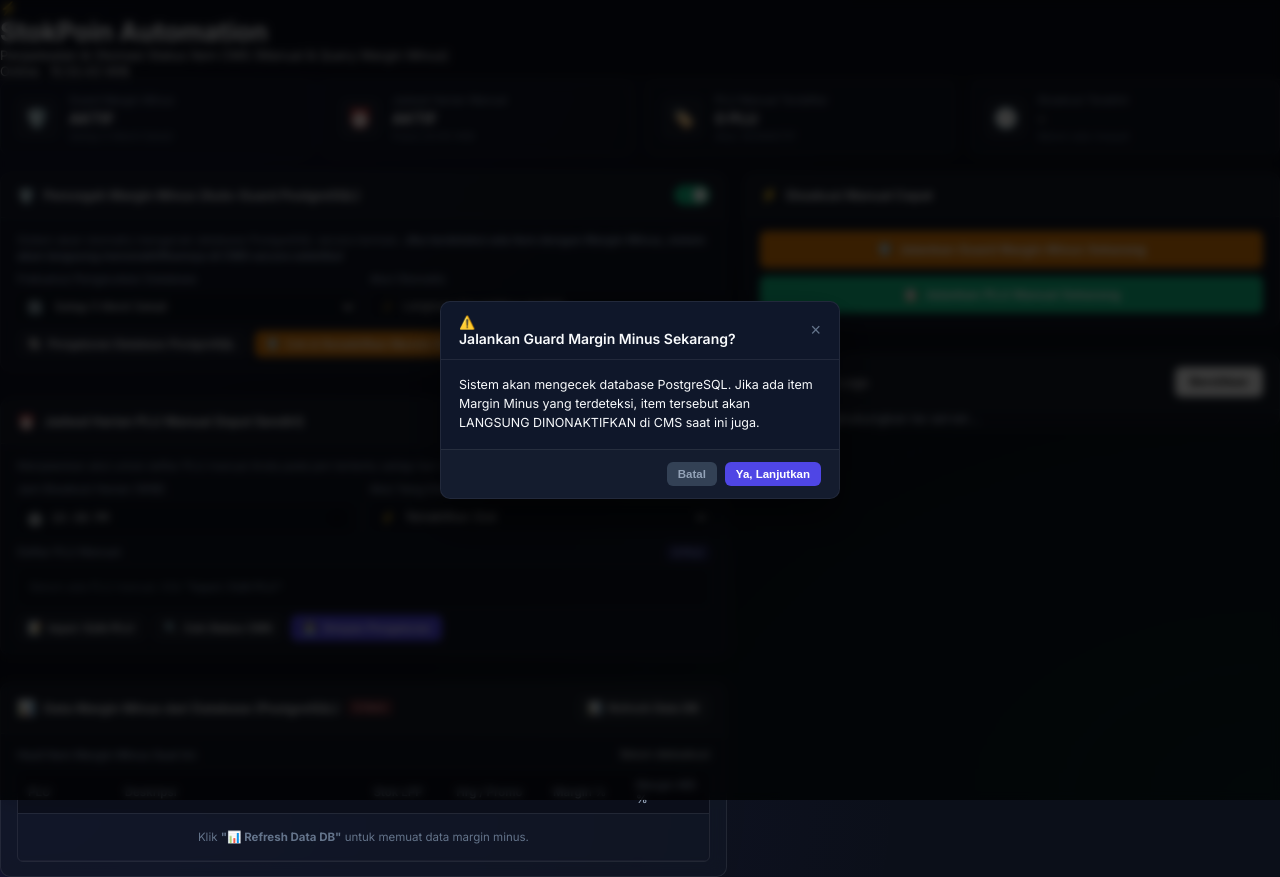
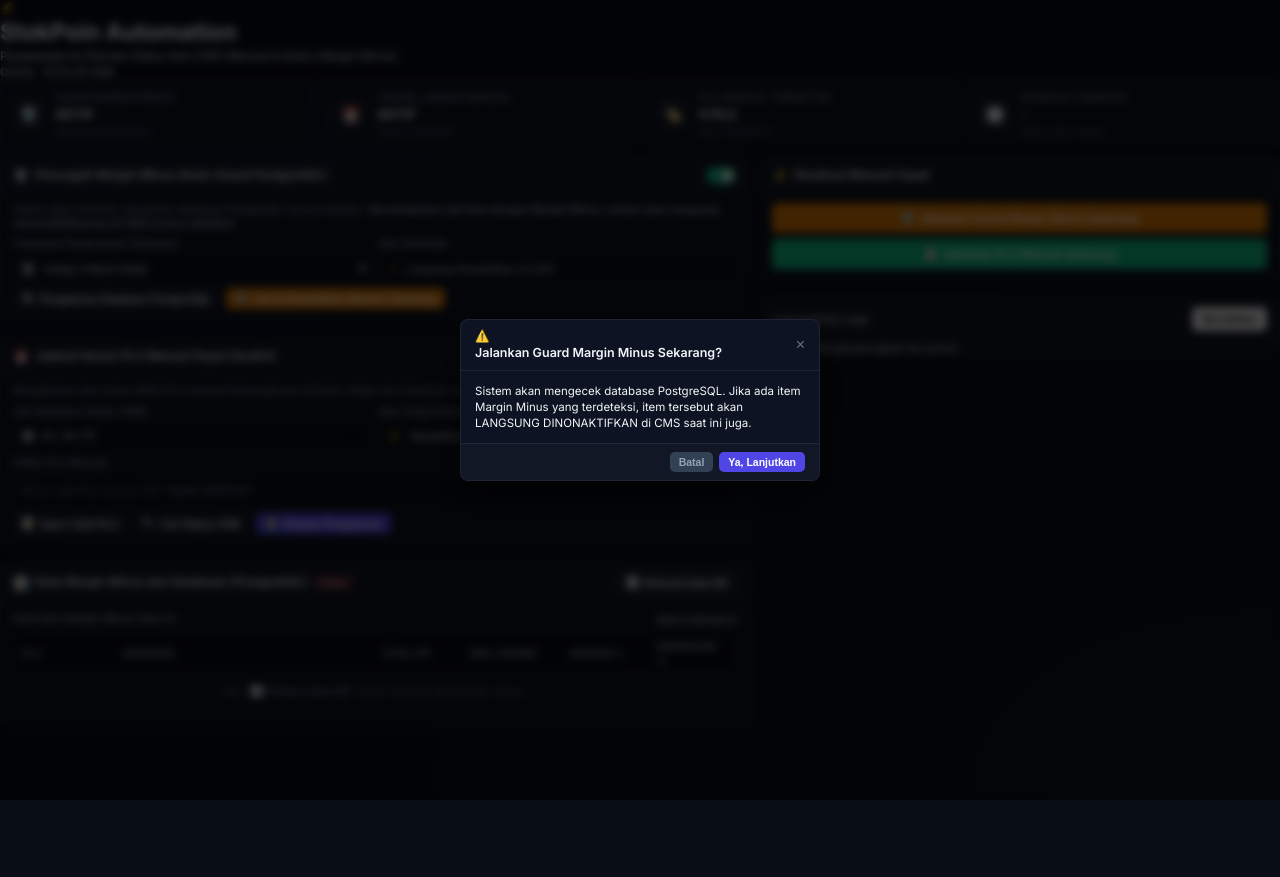
Before and after one commit to edpspibdl/AUTOMATION-ADMIN-PANEL, a website: page public/index.html in a window 1280 px wide. Both pictures are taken after a click on the button "🛡️ Cek & Nonaktifkan Marmin Sekarang". After the commit the page ends 800 px from the top, so only its background shows below. Drawn offline with Linux system fonts and the light colour scheme; no server answers.

Commit message:
style: make dashboard UI ultra compact with high-density padding and font sizing

```diff
--- a/public/css/style.css
+++ b/public/css/style.css
@@ -1,32 +1,32 @@
 /* ==========================================================================
-   STOKPOIN AUTOMATION DASHBOARD - STYLESHEET
-   Compact Glassmorphism Dark Theme
+   STOKPOIN AUTOMATION DASHBOARD - ULTRA COMPACT THEME
+   High-density glassmorphism dark theme for efficient monitoring
    ========================================================================== */
 
 :root {
-  --bg-main: #0b0f19;
-  --bg-card: rgba(18, 24, 38, 0.7);
-  --bg-card-hover: rgba(26, 35, 54, 0.85);
-  --border-color: rgba(255, 255, 255, 0.08);
-  --border-focus: rgba(99, 102, 241, 0.5);
+  --bg-main: #090d16;
+  --bg-card: rgba(15, 20, 32, 0.75);
+  --bg-card-hover: rgba(22, 30, 48, 0.85);
+  --border-color: rgba(255, 255, 255, 0.07);
+  --border-focus: rgba(99, 102, 241, 0.6);
 
   --primary: #4f46e5;
   --primary-hover: #4338ca;
-  --primary-glow: rgba(79, 70, 229, 0.35);
+  --primary-glow: rgba(79, 70, 229, 0.3);
 
   --success: #10b981;
-  --success-glow: rgba(16, 185, 129, 0.3);
+  --success-glow: rgba(16, 185, 129, 0.25);
   --warning: #f59e0b;
   --danger: #ef4444;
-  --danger-glow: rgba(239, 68, 68, 0.3);
+  --danger-glow: rgba(239, 68, 68, 0.25);
 
-  --text-main: #f8fafc;
+  --text-main: #f1f5f9;
   --text-muted: #94a3b8;
   --text-dim: #64748b;
 
-  --radius-sm: 6px;
-  --radius-md: 10px;
-  --radius-lg: 14px;
+  --radius-sm: 5px;
+  --radius-md: 8px;
+  --radius-lg: 10px;
 }
 
 * {
@@ -39,23 +39,24 @@ body {
   font-family: 'Inter', -apple-system, BlinkMacSystemFont, "Segoe UI", Roboto, sans-serif;
   background-color: var(--bg-main);
   background-image:
-    radial-gradient(at 0% 0%, rgba(79, 70, 229, 0.12) 0px, transparent 50%),
-    radial-gradient(at 100% 100%, rgba(16, 185, 129, 0.08) 0px, transparent 50%);
+    radial-gradient(at 0% 0%, rgba(79, 70, 229, 0.1) 0px, transparent 50%),
+    radial-gradient(at 100% 100%, rgba(16, 185, 129, 0.06) 0px, transparent 50%);
   background-attachment: fixed;
   color: var(--text-main);
   min-height: 100vh;
   display: flex;
   flex-direction: column;
-  font-size: 13px;
+  font-size: 11.5px;
+  line-height: 1.4;
 }
 
 /* ==========================================================================
-   APP HEADER
+   APP HEADER (COMPACT)
    ========================================================================== */
 .app-header {
-  background: rgba(11, 15, 25, 0.85);
-  backdrop-filter: blur(12px);
-  -webkit-backdrop-filter: blur(12px);
+  background: rgba(9, 13, 22, 0.9);
+  backdrop-filter: blur(10px);
+  -webkit-backdrop-filter: blur(10px);
   border-bottom: 1px solid var(--border-color);
   position: sticky;
   top: 0;
@@ -63,9 +64,9 @@ body {
 }
 
 .header-container {
-  max-width: 1400px;
+  max-width: 1440px;
   margin: 0 auto;
-  padding: 10px 20px;
+  padding: 6px 16px;
   display: flex;
   justify-content: space-between;
   align-items: center;
@@ -74,44 +75,44 @@ body {
 .brand-section {
   display: flex;
   align-items: center;
-  gap: 12px;
+  gap: 8px;
 }
 
 .brand-logo {
-  font-size: 24px;
-  background: rgba(255, 255, 255, 0.05);
-  padding: 6px;
+  font-size: 16px;
+  background: rgba(255, 255, 255, 0.04);
+  padding: 4px;
   border-radius: var(--radius-sm);
   border: 1px solid var(--border-color);
 }
 
 .brand-title {
-  font-size: 16px;
+  font-size: 13.5px;
   font-weight: 700;
-  letter-spacing: -0.3px;
+  letter-spacing: -0.2px;
   background: linear-gradient(135deg, #fff 0%, #cbd5e1 100%);
   -webkit-background-clip: text;
   -webkit-text-fill-color: transparent;
 }
 
 .brand-subtitle {
-  font-size: 11px;
+  font-size: 10px;
   color: var(--text-muted);
 }
 
 .header-status {
   display: flex;
   align-items: center;
-  gap: 10px;
+  gap: 8px;
 }
 
 .status-badge {
   display: inline-flex;
   align-items: center;
-  gap: 6px;
-  padding: 4px 10px;
-  border-radius: 20px;
-  font-size: 11px;
+  gap: 5px;
+  padding: 2px 8px;
+  border-radius: 12px;
+  font-size: 10px;
   font-weight: 600;
   border: 1px solid transparent;
 }
@@ -123,26 +124,26 @@ body {
 }
 
 .pulse-dot {
-  width: 6px;
-  height: 6px;
+  width: 5px;
+  height: 5px;
   border-radius: 50%;
   background: var(--success);
-  box-shadow: 0 0 8px var(--success);
+  box-shadow: 0 0 6px var(--success);
   animation: pulse 2s infinite;
 }
 
 @keyframes pulse {
-  0% { transform: scale(0.95); opacity: 0.8; }
+  0% { transform: scale(0.9); opacity: 0.8; }
   50% { transform: scale(1.2); opacity: 1; }
-  100% { transform: scale(0.95); opacity: 0.8; }
+  100% { transform: scale(0.9); opacity: 0.8; }
 }
 
 .clock-badge {
-  background: rgba(255, 255, 255, 0.04);
+  background: rgba(255, 255, 255, 0.03);
   border: 1px solid var(--border-color);
-  padding: 4px 10px;
+  padding: 3px 8px;
   border-radius: var(--radius-sm);
-  font-size: 11px;
+  font-size: 10.5px;
   font-family: monospace;
   color: var(--text-muted);
 }
@@ -151,9 +152,9 @@ body {
    CONTAINER & WORKSPACE LAYOUT
    ========================================================================== */
 .container {
-  max-width: 1400px;
+  max-width: 1440px;
   margin: 0 auto;
-  padding: 16px 20px;
+  padding: 10px 16px;
   flex: 1;
   width: 100%;
 }
@@ -161,25 +162,25 @@ body {
 .metrics-grid {
   display: grid;
   grid-template-columns: repeat(4, 1fr);
-  gap: 12px;
-  margin-bottom: 16px;
+  gap: 8px;
+  margin-bottom: 10px;
 }
 
 .metric-card {
   background: var(--bg-card);
   border: 1px solid var(--border-color);
-  border-radius: var(--radius-md);
-  padding: 12px 16px;
+  border-radius: var(--radius-sm);
+  padding: 8px 12px;
   display: flex;
   align-items: center;
-  gap: 12px;
+  gap: 10px;
   backdrop-filter: blur(8px);
 }
 
 .metric-icon {
-  font-size: 20px;
-  width: 40px;
-  height: 40px;
+  font-size: 16px;
+  width: 32px;
+  height: 32px;
   border-radius: var(--radius-sm);
   background: rgba(255, 255, 255, 0.04);
   display: flex;
@@ -194,100 +195,102 @@ body {
 }
 
 .metric-label {
-  font-size: 11px;
+  font-size: 10px;
   color: var(--text-muted);
+  text-transform: uppercase;
+  letter-spacing: 0.3px;
 }
 
 .metric-value {
-  font-size: 15px;
+  font-size: 13px;
   font-weight: 700;
   color: var(--text-main);
-  margin: 2px 0;
+  margin: 1px 0;
 }
 
 .metric-detail {
-  font-size: 10.5px;
+  font-size: 9.5px;
   color: var(--text-dim);
 }
 
 .workspace-grid {
   display: grid;
-  grid-template-columns: 1.15fr 0.85fr;
-  gap: 16px;
+  grid-template-columns: 1.18fr 0.82fr;
+  gap: 10px;
 }
 
 .column-left, .column-right {
   display: flex;
   flex-direction: column;
-  gap: 14px;
+  gap: 10px;
 }
 
 /* ==========================================================================
-   GLASS CARDS & ACCORDIONS
+   GLASS CARDS (COMPACT)
    ========================================================================== */
 .glass-card {
   background: var(--bg-card);
   border: 1px solid var(--border-color);
   border-radius: var(--radius-md);
-  backdrop-filter: blur(10px);
+  backdrop-filter: blur(8px);
   overflow: hidden;
 }
 
 .card-header {
-  padding: 12px 16px;
+  padding: 8px 12px;
   border-bottom: 1px solid var(--border-color);
   display: flex;
   justify-content: space-between;
   align-items: center;
-  background: rgba(255, 255, 255, 0.02);
+  background: rgba(255, 255, 255, 0.015);
 }
 
 .card-title-group {
   display: flex;
   align-items: center;
-  gap: 8px;
+  gap: 6px;
 }
 
 .card-icon {
-  font-size: 15px;
+  font-size: 13px;
 }
 
 .card-header h2 {
-  font-size: 13px;
+  font-size: 12px;
   font-weight: 600;
   color: var(--text-main);
 }
 
 .card-body {
-  padding: 14px 16px;
+  padding: 10px 12px;
 }
 
 .section-desc {
-  font-size: 11.5px;
+  font-size: 10.5px;
   color: var(--text-muted);
-  line-height: 1.4;
+  line-height: 1.35;
 }
 
 /* ==========================================================================
-   FORM CONTROLS & INPUTS
+   FORM CONTROLS & INPUTS (COMPACT)
    ========================================================================== */
 .form-row {
   display: flex;
-  gap: 12px;
+  gap: 8px;
 }
 
 .form-group {
   display: flex;
   flex-direction: column;
-  gap: 5px;
+  gap: 3px;
 }
 
 .flex-1 { flex: 1; }
-.mt-2 { margin-top: 8px; }
-.mt-3 { margin-top: 12px; }
+.mt-2 { margin-top: 6px; }
+.mt-3 { margin-top: 8px; }
 
 label {
-  font-size: 11.5px;
+  font-size: 10.5px;
   font-weight: 500;
   color: var(--text-muted);
 }
@@ -300,22 +303,23 @@ label {
 
 .field-icon {
   position: absolute;
-  left: 10px;
-  font-size: 13px;
+  left: 8px;
+  font-size: 11.5px;
   pointer-events: none;
-  opacity: 0.7;
+  opacity: 0.65;
 }
 
 .custom-input {
   width: 100%;
-  padding: 7px 10px 7px 32px;
-  background: rgba(11, 15, 25, 0.6);
+  height: 27px;
+  padding: 3px 6px 3px 26px;
+  background: rgba(9, 13, 22, 0.6);
   border: 1px solid var(--border-color);
   border-radius: var(--radius-sm);
   color: var(--text-main);
-  font-size: 12px;
+  font-size: 11px;
   outline: none;
-  transition: all 0.2s ease;
+  transition: all 0.15s ease;
 }
 
 .custom-input:focus {
@@ -323,12 +327,12 @@ label {
   box-shadow: 0 0 0 2px var(--primary-glow);
 }
 
-/* Switch Toggle */
+/* Switch Toggle (Compact) */
 .switch-toggle {
   position: relative;
   display: inline-block;
-  width: 36px;
-  height: 20px;
+  width: 30px;
+  height: 17px;
 }
 
 .switch-toggle input {
@@ -341,20 +345,20 @@ label {
   position: absolute;
   cursor: pointer;
   top: 0; left: 0; right: 0; bottom: 0;
-  background-color: rgba(255, 255, 255, 0.15);
-  transition: .3s;
-  border-radius: 20px;
+  background-color: rgba(255, 255, 255, 0.12);
+  transition: .25s;
+  border-radius: 17px;
 }
 
 .slider:before {
   position: absolute;
   content: "";
-  height: 14px;
-  width: 14px;
+  height: 11px;
+  width: 11px;
   left: 3px;
   bottom: 3px;
   background-color: white;
-  transition: .3s;
+  transition: .25s;
   border-radius: 50%;
 }
 
@@ -363,18 +367,18 @@ input:checked + .slider {
 }
 
 input:checked + .slider:before {
-  transform: translateX(16px);
+  transform: translateX(13px);
 }
 
-/* Buttons */
+/* Buttons (Compact) */
 .btn {
   display: inline-flex;
   align-items: center;
   justify-content: center;
-  gap: 6px;
-  padding: 7px 14px;
+  gap: 5px;
+  padding: 5px 10px;
   border-radius: var(--radius-sm);
-  font-size: 12px;
+  font-size: 11px;
   font-weight: 600;
   cursor: pointer;
   border: 1px solid transparent;
@@ -383,14 +387,14 @@ input:checked + .slider:before {
 }
 
 .btn-sm {
-  padding: 5px 10px;
-  font-size: 11.5px;
+  padding: 3px 8px;
+  font-size: 10.5px;
 }
 
 .btn-block {
   width: 100%;
-  padding: 10px 14px;
-  font-size: 13px;
+  padding: 7px 12px;
+  font-size: 11.5px;
 }
 
 .btn-primary {
@@ -418,13 +422,13 @@ input:checked + .slider:before {
 .btn-danger:hover { background: #dc2626; }
 
 .btn-outline {
-  background: rgba(255, 255, 255, 0.04);
+  background: rgba(255, 255, 255, 0.03);
   border: 1px solid var(--border-color);
   color: var(--text-main);
 }
 .btn-outline:hover {
-  background: rgba(255, 255, 255, 0.08);
-  border-color: rgba(255, 255, 255, 0.2);
+  background: rgba(255, 255, 255, 0.07);
+  border-color: rgba(255, 255, 255, 0.18);
 }
 
 .btn-secondary {
@@ -435,11 +439,11 @@ input:checked + .slider:before {
 
 .action-buttons-row {
   display: flex;
-  gap: 8px;
+  gap: 6px;
   flex-wrap: wrap;
 }
 
-/* PLU Chips */
+/* PLU Chips (Compact) */
 .plu-chips-header {
   display: flex;
   justify-content: space-between;
@@ -447,7 +451,7 @@ input:checked + .slider:before {
 }
 
 .chips-title {
-  font-size: 11.5px;
+  font-size: 10.5px;
   font-weight: 500;
   color: var(--text-muted);
 }
@@ -455,39 +459,39 @@ input:checked + .slider:before {
 .plu-chips-container {
   display: flex;
   flex-wrap: wrap;
-  gap: 6px;
-  max-height: 90px;
+  gap: 4px;
+  max-height: 70px;
   overflow-y: auto;
-  padding: 8px;
-  background: rgba(11, 15, 25, 0.5);
+  padding: 6px;
+  background: rgba(9, 13, 22, 0.5);
   border: 1px solid var(--border-color);
   border-radius: var(--radius-sm);
-  margin-top: 6px;
+  margin-top: 4px;
 }
 
 .plu-chip {
-  background: rgba(79, 70, 229, 0.15);
-  border: 1px solid rgba(79, 70, 229, 0.3);
+  background: rgba(79, 70, 229, 0.12);
+  border: 1px solid rgba(79, 70, 229, 0.25);
   color: #c7d2fe;
-  padding: 2px 8px;
-  border-radius: 4px;
-  font-size: 11px;
+  padding: 1px 6px;
+  border-radius: 3px;
+  font-size: 10.5px;
   font-family: monospace;
 }
 
 .chip-empty {
-  font-size: 11.5px;
+  font-size: 10.5px;
   color: var(--text-dim);
-  padding: 4px;
+  padding: 2px;
 }
 
 /* ==========================================================================
-   TABLES
+   TABLES (HIGH DENSITY COMPACT)
    ========================================================================== */
 .table-responsive {
   overflow-x: auto;
-  max-height: 220px;
-  margin-top: 8px;
+  max-height: 180px;
+  margin-top: 6px;
   border: 1px solid var(--border-color);
   border-radius: var(--radius-sm);
 }
@@ -495,23 +499,25 @@ input:checked + .slider:before {
 .custom-table {
   width: 100%;
   border-collapse: collapse;
-  font-size: 11.5px;
+  font-size: 10.5px;
   text-align: left;
 }
 
 .custom-table th {
-  background: rgba(11, 15, 25, 0.85);
-  padding: 7px 10px;
+  background: rgba(9, 13, 22, 0.9);
+  padding: 5px 8px;
   font-weight: 600;
   color: var(--text-muted);
   border-bottom: 1px solid var(--border-color);
   position: sticky;
   top: 0;
+  font-size: 10px;
+  text-transform: uppercase;
 }
 
 .custom-table td {
-  padding: 6px 10px;
-  border-bottom: 1px solid rgba(255, 255, 255, 0.04);
+  padding: 4px 8px;
+  border-bottom: 1px solid rgba(255, 255, 255, 0.03);
   color: var(--text-main);
 }
 
@@ -522,7 +528,7 @@ input:checked + .slider:before {
 .empty-row td {
   text-align: center;
   color: var(--text-dim);
-  padding: 16px;
+  padding: 12px;
 }
 
 .preview-header {
@@ -532,29 +538,29 @@ input:checked + .slider:before {
 }
 
 .preview-header h3 {
-  font-size: 11.5px;
+  font-size: 10.5px;
   font-weight: 600;
   color: var(--text-muted);
 }
 
 /* Badges */
 .badge {
-  padding: 2px 7px;
-  border-radius: 4px;
-  font-size: 10.5px;
+  padding: 1px 5px;
+  border-radius: 3px;
+  font-size: 9.5px;
   font-weight: 600;
   display: inline-block;
 }
 
-.badge-primary { background: rgba(79, 70, 229, 0.2); color: #a5b4fc; }
-.badge-success { background: rgba(16, 185, 129, 0.2); color: #6ee7b7; }
-.badge-danger { background: rgba(239, 68, 68, 0.25); color: #fca5a5; }
-.badge-warning { background: rgba(245, 158, 11, 0.2); color: #fcd34d; }
-.badge-info { background: rgba(56, 189, 248, 0.2); color: #7dd3fc; }
-.badge-muted { background: rgba(255, 255, 255, 0.06); color: var(--text-dim); }
+.badge-primary { background: rgba(79, 70, 229, 0.18); color: #a5b4fc; }
+.badge-success { background: rgba(16, 185, 129, 0.18); color: #6ee7b7; }
+.badge-danger { background: rgba(239, 68, 68, 0.22); color: #fca5a5; }
+.badge-warning { background: rgba(245, 158, 11, 0.18); color: #fcd34d; }
+.badge-info { background: rgba(56, 189, 248, 0.18); color: #7dd3fc; }
+.badge-muted { background: rgba(255, 255, 255, 0.05); color: var(--text-dim); }
 
 /* ==========================================================================
-   CONSOLE LOGS
+   CONSOLE LOGS (COMPACT)
    ========================================================================== */
 .log-card {
   flex: 1;
@@ -563,23 +569,23 @@ input:checked + .slider:before {
 }
 
 .console-terminal {
-  background: #060911;
+  background: #05080f;
   border: 1px solid var(--border-color);
   border-radius: var(--radius-sm);
-  padding: 10px;
-  height: 280px;
+  padding: 8px;
+  height: 220px;
   overflow-y: auto;
   font-family: 'Consolas', 'Courier New', monospace;
-  font-size: 11.5px;
-  line-height: 1.5;
+  font-size: 10.5px;
+  line-height: 1.45;
   display: flex;
   flex-direction: column;
-  gap: 3px;
+  gap: 2px;
 }
 
 .log-line {
   display: flex;
-  gap: 8px;
+  gap: 6px;
   word-break: break-all;
 }
 
@@ -594,18 +600,18 @@ input:checked + .slider:before {
 .log-line.error .log-msg { color: #f87171; font-weight: bold; }
 
 /* ==========================================================================
-   MODALS
+   MODALS (COMPACT)
    ========================================================================== */
 .modal-overlay {
   position: fixed;
   top: 0; left: 0; right: 0; bottom: 0;
-  background: rgba(0, 0, 0, 0.75);
+  background: rgba(0, 0, 0, 0.7);
   backdrop-filter: blur(4px);
   z-index: 1000;
   display: none;
   align-items: center;
   justify-content: center;
-  padding: 20px;
+  padding: 16px;
 }
 
 .modal-overlay.active {
@@ -613,31 +619,31 @@ input:checked + .slider:before {
 }
 
 .modal-card {
-  background: #0f172a;
+  background: #0d1322;
   border: 1px solid var(--border-color);
   border-radius: var(--radius-md);
   width: 100%;
-  max-width: 520px;
+  max-width: 480px;
   overflow: hidden;
-  box-shadow: 0 20px 40px rgba(0,0,0,0.5);
-  animation: modalIn 0.2s ease-out;
+  box-shadow: 0 16px 36px rgba(0,0,0,0.6);
+  animation: modalIn 0.15s ease-out;
 }
 
 .modal-card-md {
-  max-width: 640px;
+  max-width: 580px;
 }
 
 .modal-card-sm {
-  max-width: 400px;
+  max-width: 360px;
 }
 
 @keyframes modalIn {
-  from { transform: scale(0.95); opacity: 0; }
+  from { transform: scale(0.96); opacity: 0; }
   to { transform: scale(1); opacity: 1; }
 }
 
 .modal-header {
-  padding: 12px 18px;
+  padding: 8px 14px;
   border-bottom: 1px solid var(--border-color);
   display: flex;
   justify-content: space-between;
@@ -645,7 +651,7 @@ input:checked + .slider:before {
 }
 
 .modal-header h3 {
-  font-size: 14px;
+  font-size: 12.5px;
   font-weight: 600;
 }
 
@@ -653,29 +659,29 @@ input:checked + .slider:before {
   background: none;
   border: none;
   color: var(--text-dim);
-  font-size: 18px;
+  font-size: 16px;
   cursor: pointer;
 }
 .modal-close:hover { color: #fff; }
 
 .modal-body {
-  padding: 16px 18px;
+  padding: 12px 14px;
   display: flex;
   flex-direction: column;
-  gap: 12px;
+  gap: 8px;
 }
 
 .modal-textarea {
   width: 100%;
-  background: rgba(11, 15, 25, 0.8);
+  background: rgba(9, 13, 22, 0.8);
   border: 1px solid var(--border-color);
   border-radius: var(--radius-sm);
-  padding: 10px;
+  padding: 8px;
   color: var(--text-main);
   font-family: monospace;
-  font-size: 12px;
+  font-size: 11px;
   resize: vertical;
-  line-height: 1.5;
+  line-height: 1.4;
 }
 
 .modal-textarea:focus {
@@ -684,27 +690,27 @@ input:checked + .slider:before {
 }
 
 .modal-footer {
-  padding: 12px 18px;
+  padding: 8px 14px;
   border-top: 1px solid var(--border-color);
-  background: rgba(255, 255, 255, 0.02);
+  background: rgba(255, 255, 255, 0.015);
   display: flex;
   justify-content: flex-end;
-  gap: 8px;
+  gap: 6px;
 }
 
 .confirm-text {
-  font-size: 12.5px;
+  font-size: 11.5px;
   color: var(--text-main);
-  line-height: 1.5;
+  line-height: 1.4;
 }
 
 /* Accordion Details */
 .custom-details {
-  background: rgba(11, 15, 25, 0.6);
+  background: rgba(9, 13, 22, 0.6);
   border: 1px solid var(--border-color);
   border-radius: var(--radius-sm);
-  padding: 8px 12px;
-  font-size: 12px;
+  padding: 6px 10px;
+  font-size: 11px;
 }
 
 .custom-details summary {
@@ -715,18 +721,18 @@ input:checked + .slider:before {
 }
 
 /* ==========================================================================
-   TOP-RIGHT FLOATING TOAST ALERTS
+   TOP-RIGHT FLOATING TOAST ALERTS (COMPACT)
    ========================================================================== */
 .toast-container {
   position: fixed;
-  top: 20px;
-  right: 20px;
+  top: 14px;
+  right: 14px;
   display: flex;
   flex-direction: column;
-  gap: 10px;
+  gap: 8px;
   z-index: 99999;
-  width: 340px;
-  max-width: calc(100vw - 40px);
+  width: 300px;
+  max-width: calc(100vw - 30px);
   pointer-events: none;
 }
 
@@ -734,20 +740,20 @@ input:checked + .slider:before {
   pointer-events: auto;
   position: relative;
   overflow: hidden;
-  background: rgba(15, 21, 35, 0.96);
+  background: rgba(13, 19, 34, 0.96);
   border: 1px solid var(--border-color);
   border-radius: var(--radius-sm);
-  padding: 10px 14px;
-  box-shadow: 0 10px 30px rgba(0, 0, 0, 0.6);
+  padding: 8px 12px;
+  box-shadow: 0 8px 24px rgba(0, 0, 0, 0.6);
   display: flex;
   align-items: flex-start;
-  gap: 10px;
-  animation: slideInRight 0.25s cubic-bezier(0.16, 1, 0.3, 1) forwards;
-  backdrop-filter: blur(12px);
+  gap: 8px;
+  animation: slideInRight 0.2s cubic-bezier(0.16, 1, 0.3, 1) forwards;
+  backdrop-filter: blur(10px);
 }
 
 .toast-alert.closing {
-  animation: slideOutRight 0.25s ease-in forwards;
+  animation: slideOutRight 0.2s ease-in forwards;
 }
 
 @keyframes slideInRight {
@@ -761,13 +767,13 @@ input:checked + .slider:before {
 }
 
 .toast-icon-wrap {
-  width: 22px;
-  height: 22px;
+  width: 18px;
+  height: 18px;
   border-radius: 50%;
   display: flex;
   align-items: center;
   justify-content: center;
-  font-size: 11px;
+  font-size: 9.5px;
   font-weight: 800;
   flex-shrink: 0;
   margin-top: 1px;
@@ -782,29 +788,29 @@ input:checked + .slider:before {
   flex: 1;
   display: flex;
   flex-direction: column;
-  gap: 2px;
+  gap: 1px;
 }
 
 .toast-title {
-  font-size: 12px;
+  font-size: 11px;
   font-weight: 700;
   color: #fff;
 }
 
 .toast-msg {
-  font-size: 11px;
+  font-size: 10px;
   color: var(--text-muted);
-  line-height: 1.4;
+  line-height: 1.35;
 }
 
 .toast-close-btn {
   background: none;
   border: none;
   color: var(--text-dim);
-  font-size: 15px;
+  font-size: 13px;
   cursor: pointer;
   line-height: 1;
-  padding: 2px;
+  padding: 1px;
 }
 .toast-close-btn:hover { color: #fff; }
 
@@ -812,7 +818,7 @@ input:checked + .slider:before {
   position: absolute;
   bottom: 0; left: 0; right: 0;
   height: 2px;
-  background: rgba(255, 255, 255, 0.08);
+  background: rgba(255, 255, 255, 0.06);
 }
 
 .toast-progress-bar {
@@ -834,9 +840,9 @@ input:checked + .slider:before {
 /* Footer */
 .app-footer {
   text-align: center;
-  padding: 14px;
-  font-size: 11px;
+  padding: 8px;
+  font-size: 10px;
   color: var(--text-dim);
   border-top: 1px solid var(--border-color);
-  background: rgba(11, 15, 25, 0.5);
+  background: rgba(9, 13, 22, 0.5);
 }
```
